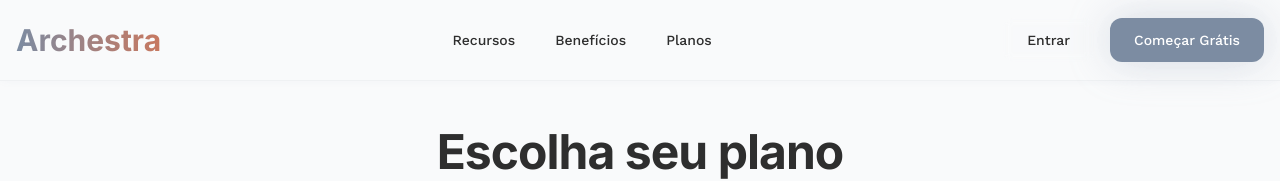
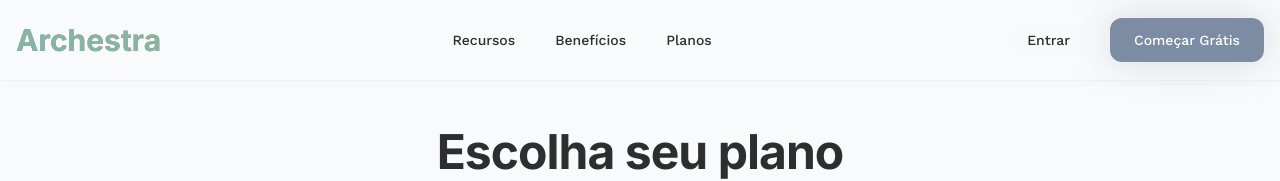
Before and after one commit to marcontado/obraflow-build-smart, a React (Vite) app: page /plans in a window 1280 px wide. Shown: the top 181 px of the page. Built offline with nearby package versions, Linux system fonts and the light colour scheme; the HTML template or start-up script is replaced by a standard one.

Commit message:
Visual edit in Lovable
Edited UI in Lovable

```diff
--- a/src/components/landing/LandingNavbar.tsx
+++ b/src/components/landing/LandingNavbar.tsx
@@ -1,7 +1,6 @@
 import { Link, useLocation, useNavigate } from "react-router-dom";
 import { Button } from "@/components/ui/button";
 import { useCallback } from "react";
-
 export function LandingNavbar() {
   const location = useLocation();
   const navigate = useNavigate();
@@ -14,15 +13,16 @@ export function LandingNavbar() {
     } else {
       const section = document.getElementById(sectionId);
       if (section) {
-        section.scrollIntoView({ behavior: "smooth" });
+        section.scrollIntoView({
+          behavior: "smooth"
+        });
       }
     }
   }, [location, navigate]);
-  return (
-    <nav className="fixed top-0 left-0 right-0 z-50 bg-background/95 backdrop-blur-xl border-b border-border/50 shadow-soft">
+  return <nav className="fixed top-0 left-0 right-0 z-50 bg-background/95 backdrop-blur-xl border-b border-border/50 shadow-soft">
       <div className="container mx-auto px-4 h-20 flex items-center justify-between">
         <Link to="/" className="flex items-center gap-2 group">
-          <div className="text-3xl font-heading font-bold bg-gradient-to-r from-primary to-accent bg-clip-text text-transparent group-hover:scale-105 transition-transform duration-300">
+          <div className="text-3xl font-heading font-bold bg-gradient-to-r from-primary to-accent bg-clip-text group-hover:scale-105 transition-transform duration-300 text-secondary">
             Archestra
           </div>
         </Link>
@@ -48,6 +48,5 @@ export function LandingNavbar() {
             </Button>
           </div>
         </div>
-    </nav>
-  );
+    </nav>;
 }
```
